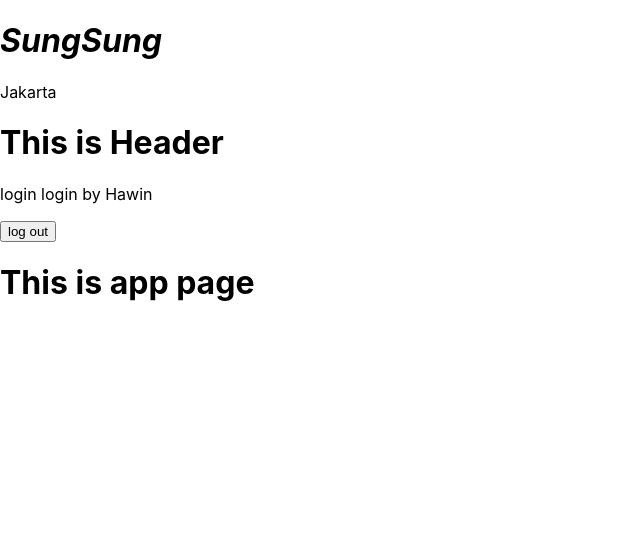
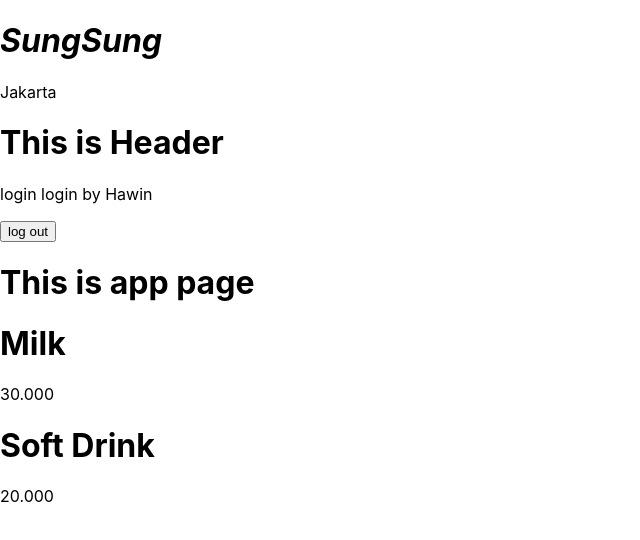
Before and after one commit to Hawinf/basic-react-5.3, a React (Create React App) app: page / in a window 1280 px wide. Shown: the top 540 px of the page, without its empty margins (0-640 px from the left). Built offline with nearby package versions, Linux system fonts and the light colour scheme.

Commit message:
done about props

```diff
--- a/src/App.js
+++ b/src/App.js
@@ -2,11 +2,24 @@ import logo from './logo.svg';
 import './App.css';
 import Header from './components/Header';
 import { useState } from 'react';
+import Body from './components/Body';
 
 const App = () => {
   const [data, setData] = useState('Hawin');
   const [login, setLogin] = useState(true);
   const [compName, setCompName] = useState('SungSung');
+  const [product, setProduct] = useState([
+    {
+      no: 1,
+      name: 'Milk',
+      price: '30.000',
+    },
+    {
+      no: 2,
+      name: 'Soft Drink',
+      price: '20.000',
+    },
+  ]);
 
   const handleLogin = () => {
     setLogin(!login)
@@ -21,6 +34,7 @@ const App = () => {
           handleLogin={handleLogin}
       />
       <h1>This is app page</h1>
+      <Body product={product} />
     </div>
   )
 }
--- /dev/null
+++ b/src/components/Body.js
@@ -0,0 +1,27 @@
+import React from "react";
+import Card from "./Card";
+
+const Body = (props) => {
+    console.log(props, 'this is body page')
+
+    return (
+        <div>
+            {props.product.map((item) => (
+                <Card name={item.name} price={item.price} />
+            ))}
+        </div>
+    )
+}
+
+export default Body;
+
+
+// The Other way to do mapping
+// {props.product.map((item) => {
+//     return (
+//         <div>
+//             <h1>{props.name}</h1>
+//             <p>{props.price}</p>
+//         </div>
+//     )
+// })}
--- /dev/null
+++ b/src/components/Card.js
@@ -0,0 +1,12 @@
+import React from "react";
+
+const Card = (props) => {
+    return (
+        <div>
+            <h1>{props.name}</h1>
+            <p>{props.price}</p>
+        </div>
+    )
+};
+
+export default Card
```
